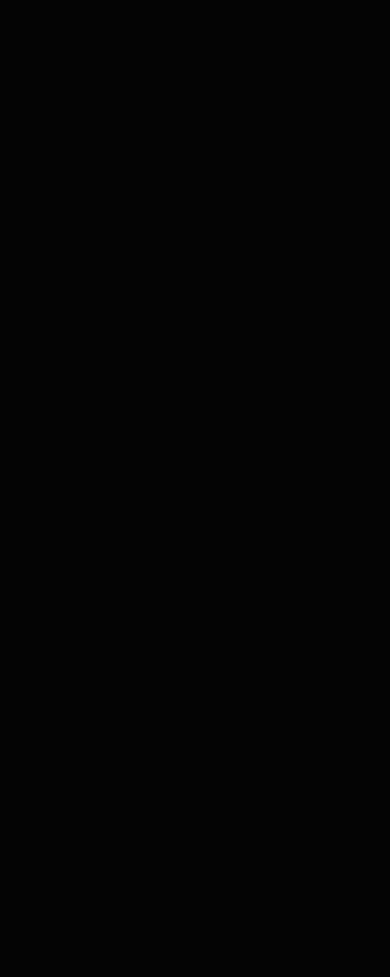
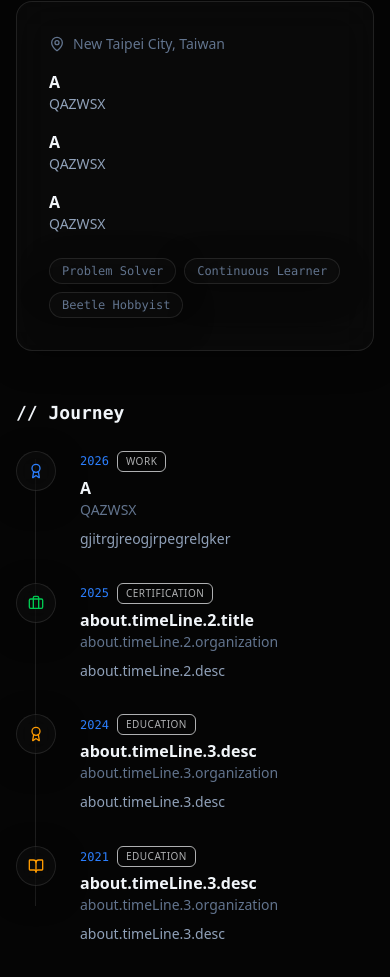
Before and after one commit to Mysterio1001/my-portfolio, a Vue app: page / in a window 390 px wide. Shown: the part 2679-3656 px from the top of the page. Before the commit the page ends 2456 px from the top, so only its background shows below. Built offline with nearby package versions, Linux system fonts and the light colour scheme.

Commit message:
feat: Add about area

```diff
--- a/src/App.vue
+++ b/src/App.vue
@@ -3,6 +3,7 @@ import BackgroundGlow from "./components/layout/BackgroundGlow.vue";
 import Header from "./components/layout/Header.vue";
 import Hero from "./components/portfolio/Hero.vue";
 import Projects from "./components/portfolio/Projects.vue";
+import About from "./components/portfolio/About.vue";
 </script>
 
 <template>
@@ -13,6 +14,7 @@ import Projects from "./components/portfolio/Projects.vue";
 
     <Hero />
     <Projects />
+    <About />
   </div>
 </template>
 
--- /dev/null
+++ b/src/components/portfolio/About.vue
@@ -0,0 +1,117 @@
+<template>
+  <section id="about" class="py-24 relative">
+    <div class="mx-auto max-w-6xl px-4 sm:px-6 lg:px-8">
+      <div class="text-center mb-16">
+        <p class="font-mono text-sm text-green-500 mb-2">
+          {{ "// Get to Know Me" }}
+        </p>
+        <h2
+          class="text-3xl sm:text-4xl font-bold text-slate-900 dark:text-slate-100"
+        >
+          {{ t("about.title") }}
+        </h2>
+      </div>
+
+      <div class="grid gap-12 lg:grid-cols-2">
+        <div class="space-y-6">
+          <div
+            class="glass-effect p-8 rounded-2xl border border-white/10 shadow-xl"
+          >
+            <div class="flex items-center gap-2 text-sm text-slate-500 mb-4">
+              <MapPin class="h-4 w-4" />
+              <span>{{ bioData.location }}</span>
+            </div>
+
+            <div
+              class="space-y-4 text-slate-600 dark:text-slate-400 leading-relaxed"
+            >
+              <div v-for="(item, index) in bioData.content" :key="index">
+                <h4
+                  class="text-base font-semibold text-slate-900 dark:text-slate-100"
+                >
+                  {{ t(item.title) }}
+                </h4>
+                <p class="text-sm text-slate-600 dark:text-slate-400 mb-4">
+                  {{ t(item.desc) }}
+                </p>
+              </div>
+            </div>
+
+            <div class="flex flex-wrap gap-2 mt-6">
+              <span
+                v-for="tag in bioData.tags"
+                :key="tag"
+                class="px-3 py-1 font-mono text-xs glass-effect border border-white/10 rounded-full text-slate-500"
+              >
+                {{ tag }}
+              </span>
+            </div>
+          </div>
+        </div>
+
+        <div class="space-y-6">
+          <h3
+            class="font-mono text-lg font-semibold text-slate-900 dark:text-slate-100 mb-6"
+          >
+            {{ "// Journey" }}
+          </h3>
+          <div class="relative space-y-8">
+            <div
+              class="absolute left-4.75 top-2 bottom-2 w-px bg-slate-200 dark:bg-white/10"
+            />
+
+            <div
+              v-for="(item, index) in timelineData"
+              :key="index"
+              class="relative flex gap-6"
+            >
+              <div
+                :class="[
+                  'relative z-10 flex h-10 w-10 shrink-0 items-center justify-center rounded-full border shadow-lg glass-effect',
+                  typeColors[item.type],
+                ]"
+              >
+                <component :is="item.icon" class="h-4 w-4" />
+              </div>
+
+              <div class="flex-1">
+                <div class="flex items-center gap-2 mb-1">
+                  <span class="font-mono text-xs text-blue-500">{{
+                    item.year
+                  }}</span>
+                  <span
+                    class="px-2 py-0.5 text-[10px] uppercase tracking-wider border rounded-md opacity-70"
+                  >
+                    {{ item.type }}
+                  </span>
+                </div>
+                <h4 class="font-semibold text-slate-900 dark:text-slate-100">
+                  {{ t(item.title) }}
+                </h4>
+                <p class="text-sm text-slate-500">{{ t(item.organization) }}</p>
+                <p
+                  class="text-sm text-slate-500 dark:text-slate-400 mt-2 leading-relaxed"
+                >
+                  {{ t(item.desc) }}
+                </p>
+              </div>
+            </div>
+          </div>
+        </div>
+      </div>
+    </div>
+  </section>
+</template>
+<script setup>
+import { MapPin, Award, BookOpen } from "lucide-vue-next";
+import { useI18n } from "vue-i18n";
+import { bioData, timelineData } from "@/data/about.js"; // 匯入數據
+
+const { t } = useI18n();
+
+const typeColors = {
+  work: "text-blue-500 border-blue-500/20 bg-blue-500/10",
+  certification: "text-green-500 border-green-500/20 bg-green-500/10",
+  education: "text-amber-500 border-amber-500/20 bg-amber-500/10",
+};
+</script>
--- /dev/null
+++ b/src/data/about.js
@@ -0,0 +1,45 @@
+import { Award, BookOpen, Briefcase } from "lucide-vue-next";
+
+export const bioData = {
+  location: "New Taipei City, Taiwan",
+  content: [
+    { title: "about.bio.1.title", desc: "about.bio.1.desc" },
+    { title: "about.bio.2.title", desc: "about.bio.2.desc" },
+    { title: "about.bio.3.title", desc: "about.bio.3.desc" },
+  ],
+  tags: ["Problem Solver", "Continuous Learner", "Beetle Hobbyist"],
+};
+export const timelineData = [
+  {
+    year: "2026",
+    title: "about.timeLine.1.title",
+    organization: "about.timeLine.1.organization",
+    desc: "about.timeLine.1.desc",
+    type: "work",
+    icon: Award,
+  },
+  {
+    year: "2025",
+    title: "about.timeLine.2.title",
+    organization: "about.timeLine.2.organization",
+    desc: "about.timeLine.2.desc",
+    type: "certification",
+    icon: Briefcase,
+  },
+  {
+    year: "2024",
+    title: "about.timeLine.3.desc",
+    organization: "about.timeLine.3.organization",
+    desc: "about.timeLine.3.desc",
+    type: "education",
+    icon: Award,
+  },
+  {
+    year: "2021",
+    title: "about.timeLine.3.desc",
+    organization: "about.timeLine.3.organization",
+    desc: "about.timeLine.3.desc",
+    type: "education",
+    icon: BookOpen,
+  },
+];
--- a/src/i18n/locales/en.json
+++ b/src/i18n/locales/en.json
@@ -19,5 +19,29 @@
     "title": "Logic Driven. Quality Built.",
     "subtitle": "Focusing on high-quality frontend implementation and API integration, with experience in backend development and cross-stack collaboration to ensure superior code maintainability.",
     "viewAllProjects": "View All Projects"
+  },
+  "about": {
+    "title": "About Me",
+    "bio": {
+      "1": {
+        "title": "A",
+        "desc": "QAZWSX"
+      },
+      "2": {
+        "title": "A",
+        "desc": "QAZWSX"
+      },
+      "3": {
+        "title": "A",
+        "desc": "QAZWSX"
+      }
+    },
+    "timeLine": {
+      "1": {
+        "title": "A",
+        "organization": "QAZWSX",
+        "desc": "gjitrgjreogjrpegrelgker"
+      }
+    }
   }
 }
--- a/src/i18n/locales/zh.json
+++ b/src/i18n/locales/zh.json
@@ -19,5 +19,29 @@
     "title": "邏輯驅動，品質鑄就",
     "subtitle": "專注於高品質前端介面實作與 API 整合，並具備後端開發與跨端協作經驗，確保專案具備高度可維護性。",
     "viewAllProjects": "查看全部專案"
+  },
+  "about": {
+    "title": "關於我",
+    "bio": {
+      "1": {
+        "title": "A",
+        "desc": "QAZWSX"
+      },
+      "2": {
+        "title": "A",
+        "desc": "QAZWSX"
+      },
+      "3": {
+        "title": "A",
+        "desc": "QAZWSX"
+      }
+    },
+    "timeLine": {
+      "1": {
+        "title": "A",
+        "organization": "QAZWSX",
+        "desc": "gjitrgjreogjrpegrelgker"
+      }
+    }
   }
 }
```
